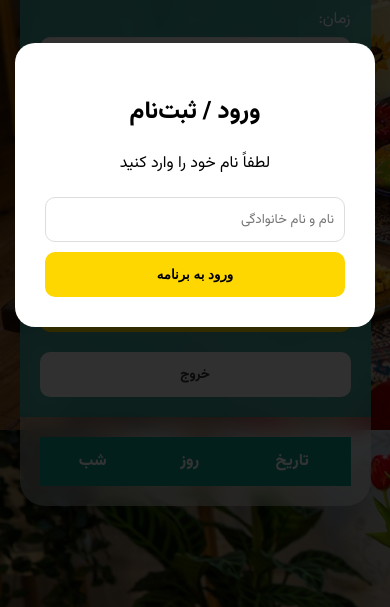
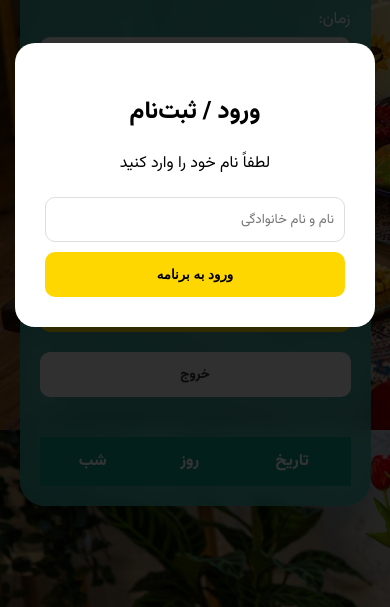
Before and after one commit to Amirbmn/invitation-scheduler, a website: page public/index.html in a window 390 px wide. Shown: the part 237-844 px from the top of the page. Drawn offline with Linux system fonts and the light colour scheme.

```diff
--- a/public/index.html
+++ b/public/index.html
@@ -82,7 +82,7 @@
 
         @media (max-width: 768px) {
             .container { flex-direction: column; height: auto; }
-            .form-section, .table-section { flex: none; width: 100%; padding: 20px; box-sizing: border-box; }
+            .form-section, .table-section { flex: none; width: 100%; padding: 20px; box-sizing: border-box; background: rgba(15, 155, 142, 0.7);backdrop-filter: blur(15px); }
         }
     </style>
 </head>
```
